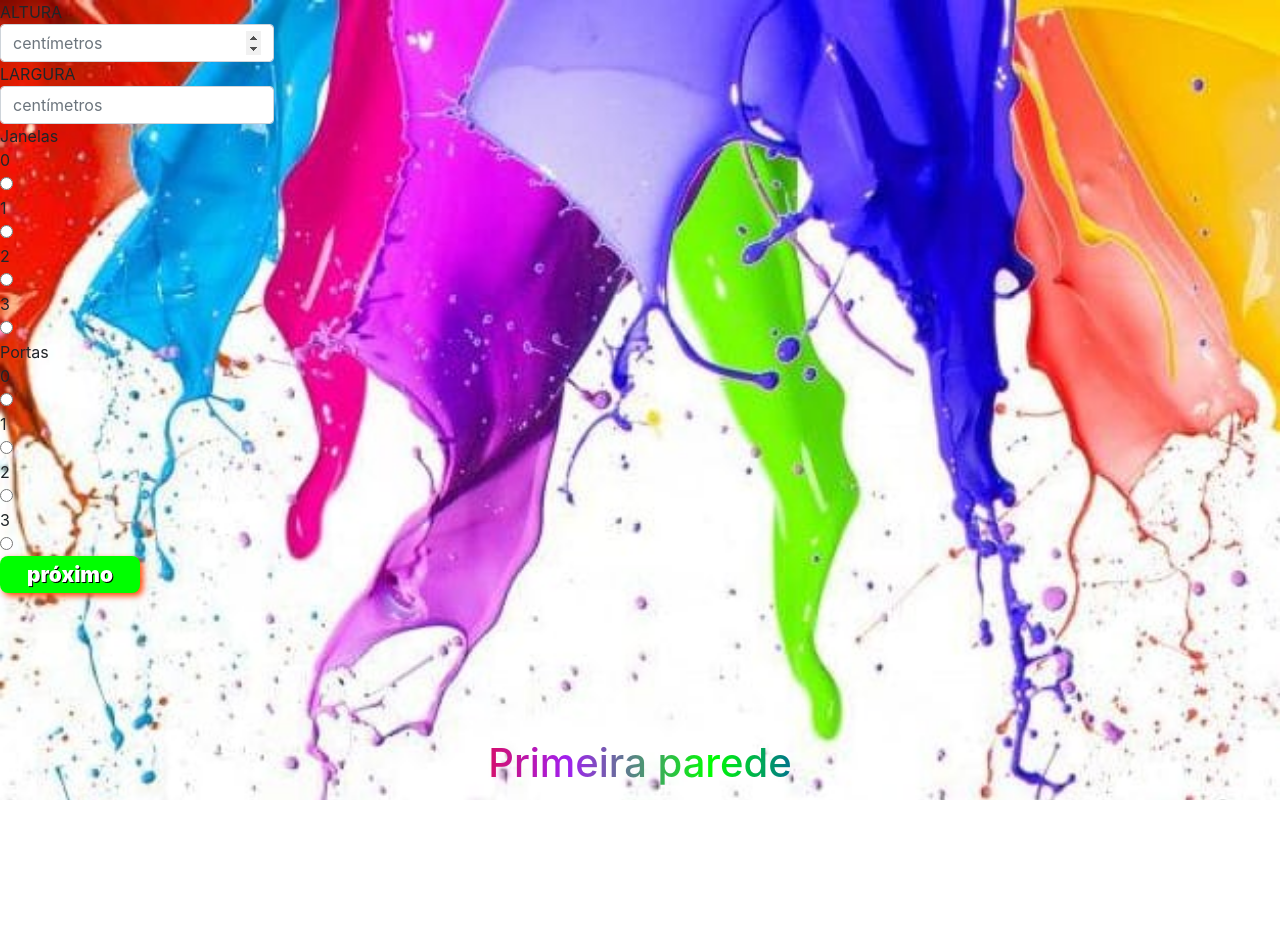
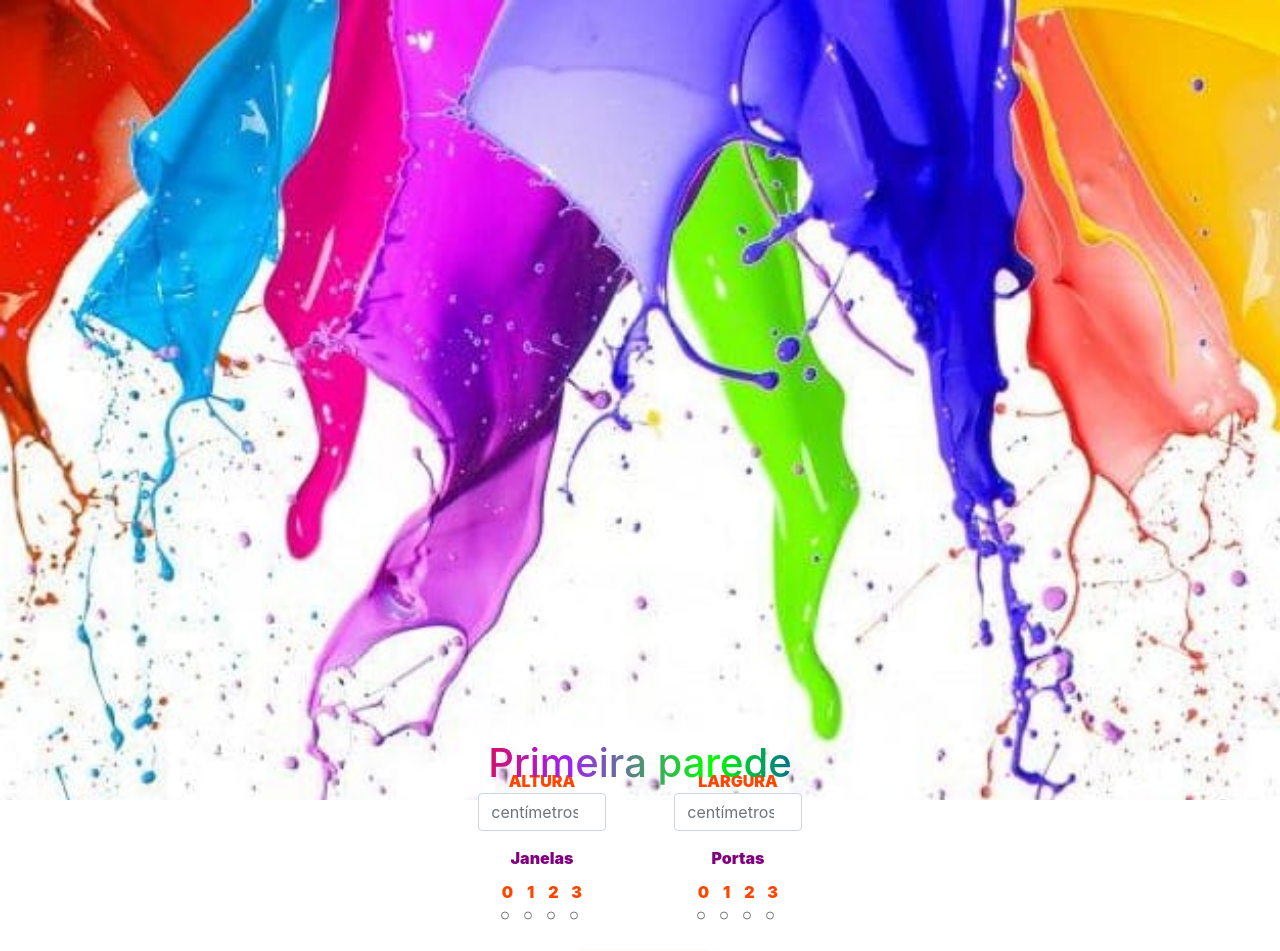
Before and after one commit to cae07/appTintas, a React (Create React App) app: page /firstWall in a window 1280 px wide. Shown: the top 951 px of the page. Before the commit the page ends 800 px from the top, so only its background shows below. Built offline with nearby package versions, Linux system fonts and the light colour scheme.

Commit message:
refaz o css das paginas de formulario

```diff
--- a/src/CSS/pages.css
+++ b/src/CSS/pages.css
@@ -2,3 +2,50 @@
   color: black;
   background: whitesmoke;
 } */
+
+.page-container {
+  align-items: center;
+  display: flex;
+  justify-content: center;
+}
+
+.walls-container {
+  align-items: center;
+  display: flex;
+  flex-direction: column;
+  margin-top: 75%;
+}
+
+label, span {
+  align-items:center;
+  color: orangered;
+  display: flex;
+  flex-direction: column;
+  font-weight: 900;
+}
+
+span {
+  color: purple;
+  font-weight: 900;
+}
+
+.inputs-container {
+  display: flex;
+  width: 49vh;
+}
+
+input {
+  max-width: 65%;
+}
+
+.radios-container {
+  display: flex;
+  justify-content: space-around;
+  margin: 15px 0 15px 0;
+  width: 100%;
+}
+
+.labels {
+  display: flex;
+  padding: 5px;
+}
--- a/src/Components/FirstForm.jsx
+++ b/src/Components/FirstForm.jsx
@@ -3,7 +3,6 @@ import myContext from '../Context/myContext';
 import {
   Doors, HeightAndWidth, NextButton, Windows,
 } from './index';
-import '../CSS/wallForms.css';
 
 function FirstForms() {
   const {
@@ -41,8 +40,10 @@ function FirstForms() {
   return (
     <form className="walls-container">
       <HeightAndWidth handleFunctions={ handles } />
-      <Windows changeWindows={ changeWindows } />
-      <Doors changeDoors={ changeDoors } />
+      <div className="radios-container">
+        <Windows changeWindows={ changeWindows } />
+        <Doors changeDoors={ changeDoors } />
+      </div>
       <NextButton />
     </form>
   );
--- a/src/Components/FourthForm.jsx
+++ b/src/Components/FourthForm.jsx
@@ -41,8 +41,10 @@ function FourthForm() {
   return (
     <form className="walls-container">
       <HeightAndWidth handleFunctions={ handles } />
-      <Windows changeWindows={ changeWindows } />
-      <Doors changeDoors={ changeDoors } />
+      <div className="radios-container">
+        <Windows changeWindows={ changeWindows } />
+        <Doors changeDoors={ changeDoors } />
+      </div>
       <NextButton />
     </form>
   );
--- a/src/Components/HeightAndWidth.jsx
+++ b/src/Components/HeightAndWidth.jsx
@@ -4,7 +4,6 @@ import { useContext } from 'react';
 import myContext from '../Context/myContext';
 import Modal from 'react-bootstrap/Modal';
 import { Button } from 'react-bootstrap';
-import '../CSS/inputs.css'
 
 function HeightAndWidth({ handleFunctions }) {
   const { modal, setModal, textModal } = useContext(myContext);
--- a/src/Components/SecondForm.jsx
+++ b/src/Components/SecondForm.jsx
@@ -41,8 +41,10 @@ function SecondForm() {
   return (
     <form className="walls-container">
       <HeightAndWidth handleFunctions={ handles } />
-      <Windows changeWindows={ changeWindows } />
-      <Doors changeDoors={ changeDoors } />
+      <div className="radios-container">
+        <Windows changeWindows={ changeWindows } />
+        <Doors changeDoors={ changeDoors } />
+      </div>
       <NextButton />
     </form>
   );
--- a/src/Components/ThirdForm.jsx
+++ b/src/Components/ThirdForm.jsx
@@ -41,8 +41,10 @@ function ThirdForm() {
   return (
     <form className="walls-container">
       <HeightAndWidth handleFunctions={ handles } />
-      <Windows changeWindows={ changeWindows } />
-      <Doors changeDoors={ changeDoors } />
+      <div className="radios-container">
+        <Windows changeWindows={ changeWindows } />
+        <Doors changeDoors={ changeDoors } />
+      </div>
       <NextButton />
     </form>
   );
```
